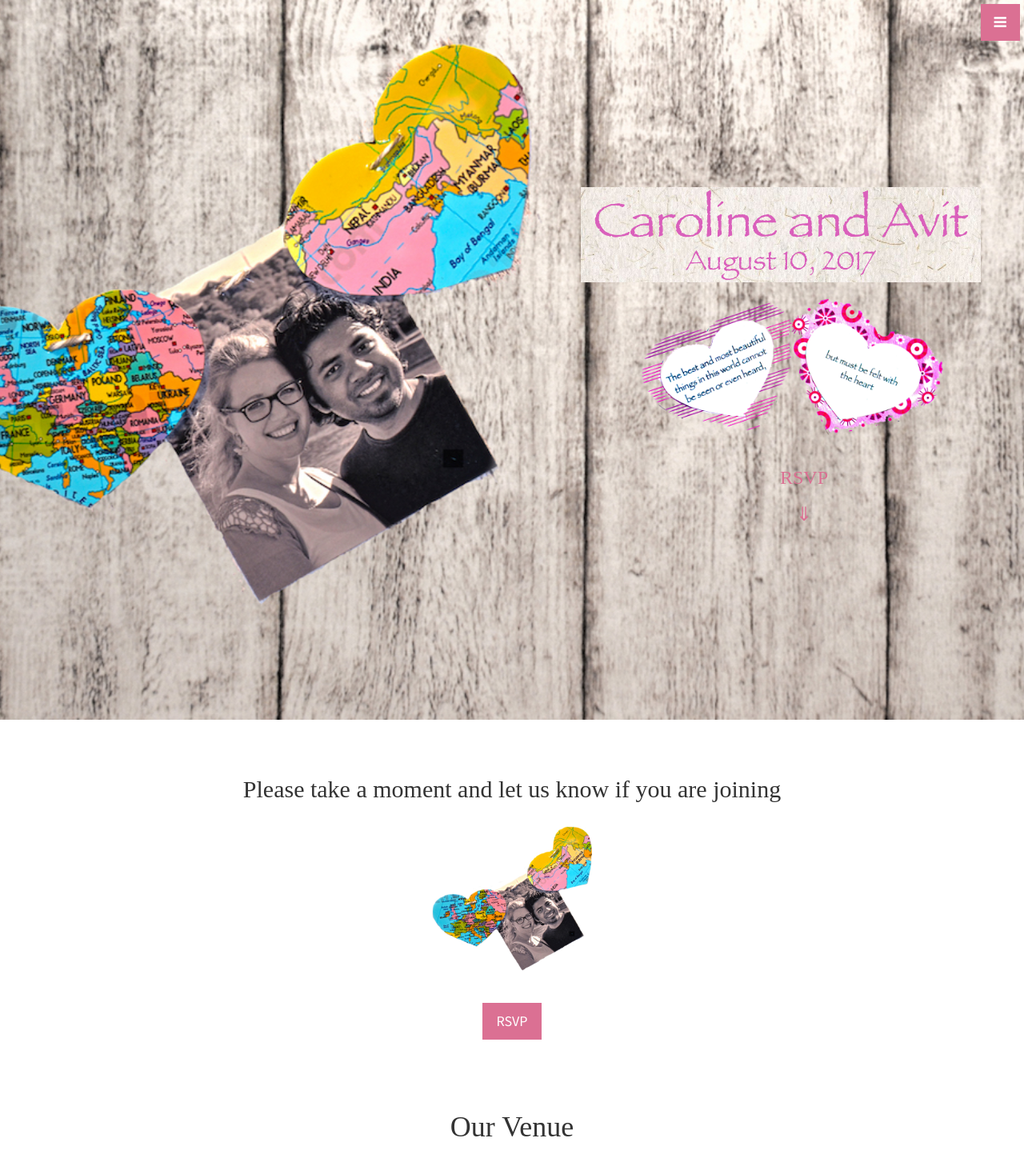
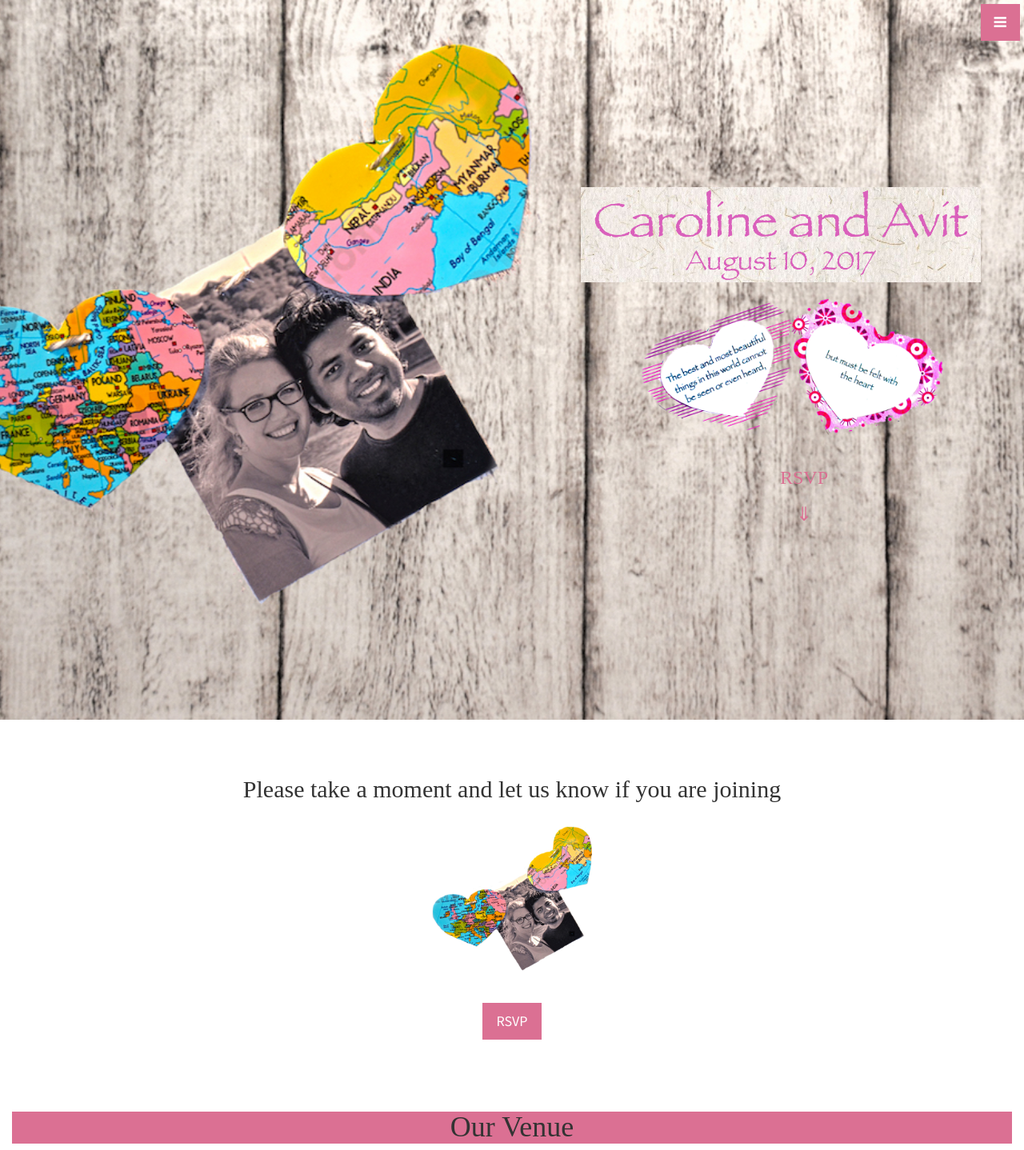
Before and after one commit to MonchiLin/carowedavit.github.io, a Jekyll site: the page built from index.html, in a window 1280 px wide. Shown: the top 1438 px of the page at 80% size. Built offline with Jekyll 4.4.1, drawn with Linux system fonts in a browser that asks for light colours.

Commit message:
venue updated

```diff
--- a/_includes/venue.html
+++ b/_includes/venue.html
@@ -1,11 +1,11 @@
 <section id="venue" class="map">
 
 <div class="col-lg-12 text-center">
-  <h1 style="font-family: Papyrus;">Our Venue</h1>
+  <h1 style="font-family: Papyrus; background-color: #DB7093;">Our Venue</h1>
 </div>
 
 <div class="container">
-  <iframe src="http://www.fitz-ritter.de/en/" width="100%" height="800">
+  <iframe src="http://www.fitz-ritter.de/en/" width="100%" height="700">
   </iframe>
 </div>
 
@@ -21,7 +21,7 @@
 
 <div class="col-lg-12 text-center">
   <iframe src="https://www.google.com/maps/embed?pb=!1m18!1m12!1m3!1d2593.0376395387952!2d8.166151315265006!3d49.46490346576386!2m3!1f0!2f0!3f0!3m2!1i1024!2i768!4f13.1!3m3!1m2!1s0x4796375decfc88b3%3A0x4a7ea7696dcf2c2e!2sWeinstra%C3%9Fe+Nord+51%2C+67098+Bad+D%C3%BCrkheim%2C+Germany!5e0!3m2!1sen!2sse!4v1484080164636"
-  width="80%"
+  width="60%"
   height="450"
   frameborder="0"
   style="border:0"
```
